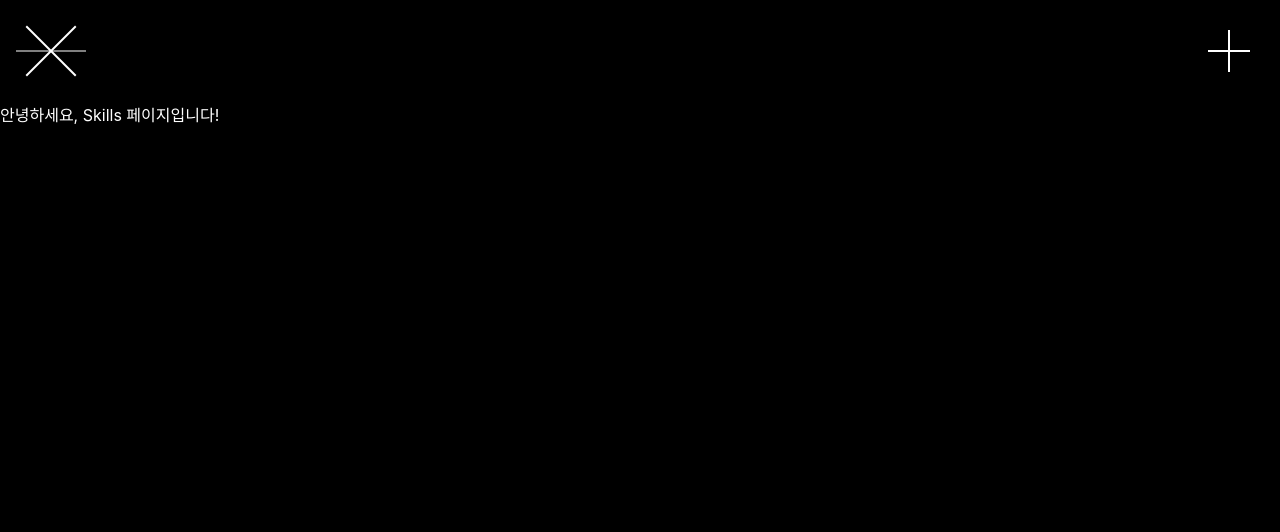
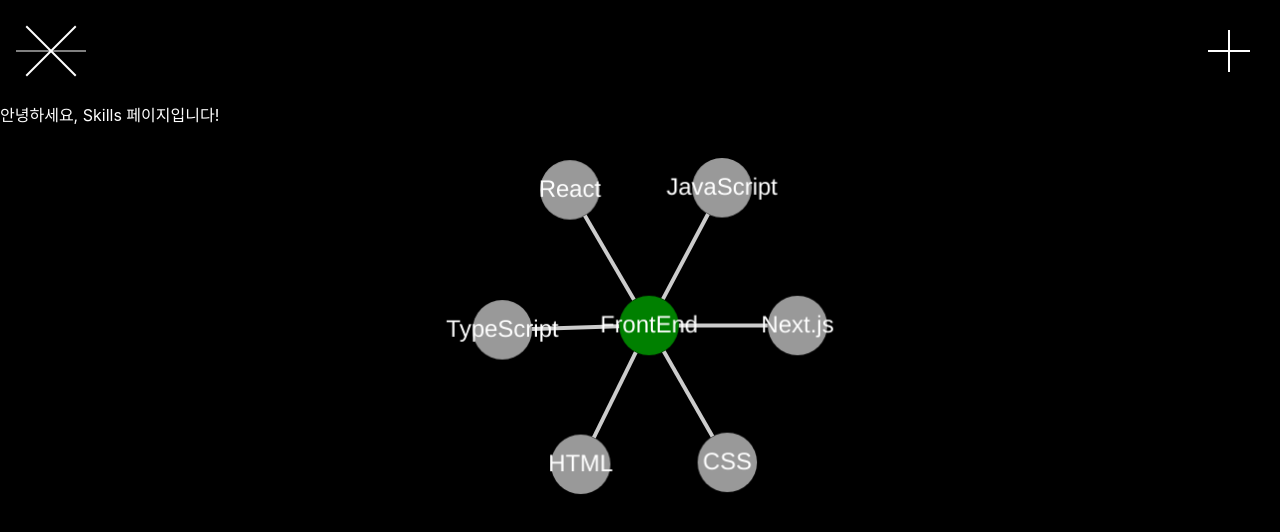
Before and after one commit to p1ants/my_portfolio, a Next.js app in the folder portfolio/: page /skills in a window 1280 px wide. Shown: the top 532 px of the page. Built offline with nearby package versions, Linux system fonts and the light colour scheme.

Commit message:
skill 그래프 뷰 구현

```diff
--- a/portfolio/package.json
+++ b/portfolio/package.json
@@ -14,6 +14,7 @@
     "@types/react-dom": "18.0.11",
     "@types/react-router-dom": "^5.3.3",
     "autoprefixer": "10.4.14",
+    "cytoscape": "^3.23.0",
     "eslint": "8.38.0",
     "eslint-config-next": "13.3.0",
     "next": "13.3.0",
@@ -27,6 +28,7 @@
     "typescript": "5.0.4"
   },
   "devDependencies": {
+    "@types/cytoscape": "^3.19.9",
     "@types/styled-components": "^5.1.26",
     "babel-plugin-styled-components": "^2.1.1"
   }
--- /dev/null
+++ b/portfolio/src/components/Skill/Skill.tsx
@@ -0,0 +1,77 @@
+// components/Skill/Skill.tsx
+import React, { useEffect, useRef } from 'react';
+import cytoscape from 'cytoscape';
+
+const Skill: React.FC = () => {
+  const container = useRef<HTMLDivElement>(null);
+
+  useEffect(() => {
+    if (!container.current) {
+      return;
+    }
+
+    const cy = cytoscape({
+      container: container.current,
+      elements: [
+        { data: { id: 'frontend', label: 'FrontEnd', color: 'green' } },
+        { data: { id: 'html', label: 'HTML' } },
+        { data: { id: 'css', label: 'CSS' } },
+        { data: { id: 'js', label: 'JavaScript' } },
+        { data: { id: 'react', label: 'React' } },
+        { data: { id: 'ts', label: 'TypeScript' } },
+        { data: { id: 'nextjs', label: 'Next.js' } },
+        { data: { source: 'frontend', target: 'html' } },
+        { data: { source: 'frontend', target: 'css' } },
+        { data: { source: 'frontend', target: 'js' } },
+        { data: { source: 'frontend', target: 'react' } },
+        { data: { source: 'frontend', target: 'ts' } },
+        { data: { source: 'frontend', target: 'nextjs' } },
+      ],
+      style: [
+        {
+          selector: 'node',
+          style: {
+            'background-color': 'data(color)',
+            label: 'data(label)',
+            'text-valign': 'center',
+            'text-halign': 'center',
+            color: 'white',
+            'font-size': 12,
+          },
+        },
+        {
+          selector: 'edge',
+          style: {
+            'curve-style': 'bezier',
+            width: 2,
+            'line-color': '#ccc',
+          },
+        },
+      ],
+      layout: {
+        name: 'cose',
+      },
+    });
+
+    cy.on('grab', 'node', (event) => {
+      event.target.connectedEdges().addClass('highlight');
+    });
+
+    cy.on('free', 'node', (event) => {
+      event.target.connectedEdges().removeClass('highlight');
+    });
+
+    return () => {
+      cy.destroy();
+    };
+  }, [container]);
+
+  return (
+    <div
+      ref={container}
+      style={{ width: '100%', height: '100%', minHeight: '400px' }}
+    ></div>
+  );
+};
+
+export default Skill;
--- a/portfolio/src/pages/skills/index.tsx
+++ b/portfolio/src/pages/skills/index.tsx
@@ -1,6 +1,7 @@
 // src/pages/Skills.tsx
 import React from 'react';
 import { useRouter } from 'next/router';
+import Skill from '@/components/Skill/Skill';
 
 // 스타일
 
@@ -9,6 +10,7 @@
   return (
     <>
       <div>안녕하세요, Skills 페이지입니다!</div>
+      <Skill />
       {/* Skills 페이지의 다른 컴포넌트와 내용을 이곳에 추가하세요 */}
     </>
   );
```
Also changed, not shown: 1 other file (tests, documents, lock files or other folders).
